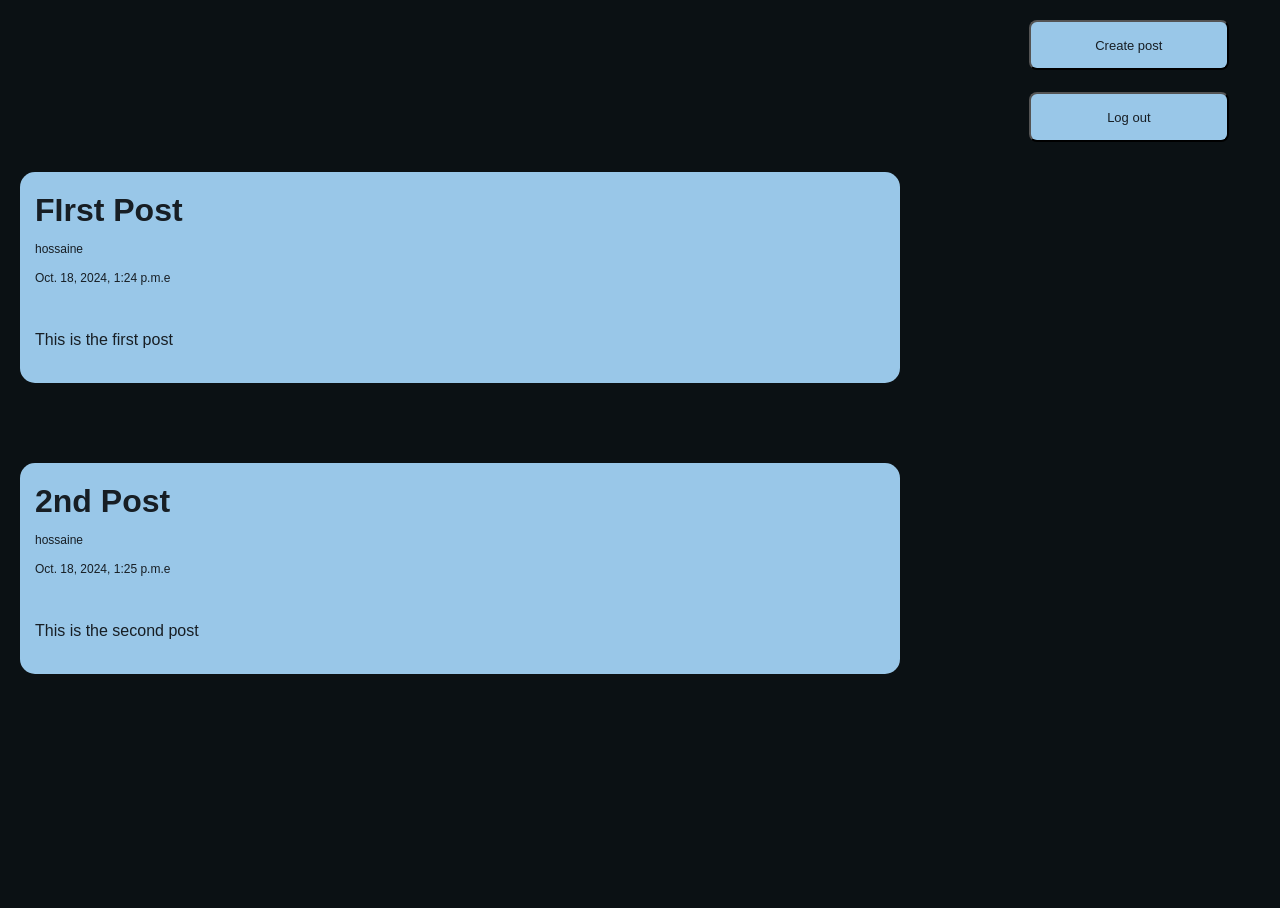
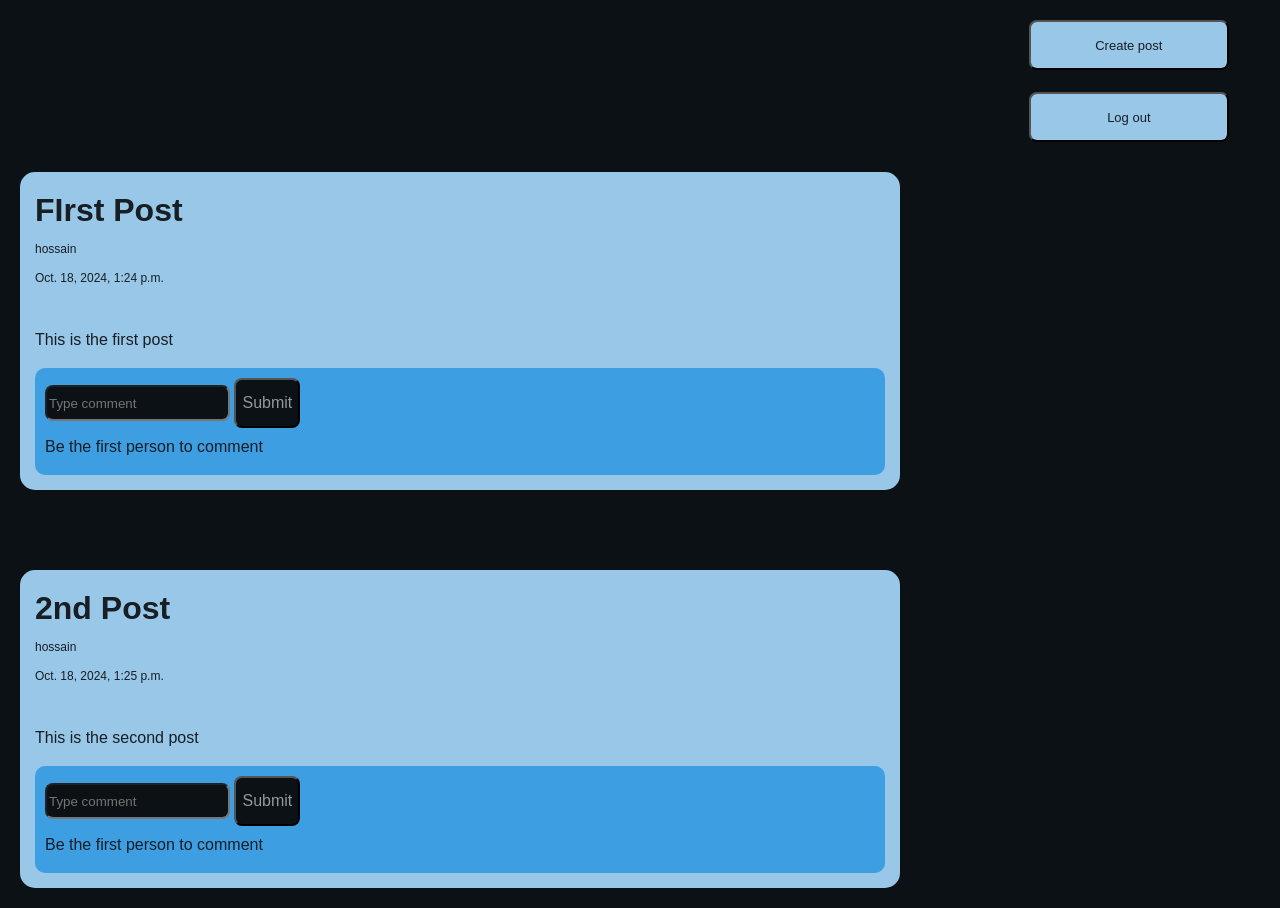
Before and after one commit to Mudassir-razi/BlogPost, a Django app: template post/templates/dashboard.html in a window 1280 px wide. Before the commit the page ends 674 px from the top, so only its background shows below. Run offline with Django 5.2, Linux system fonts and the light colour scheme; the template is opened without the code that fills it: values that come from a table or form of the project are taken from there, others are empty; data comes from the database, SQL or seed files in the repository; both versions use the stored data as it was after the commit.

Commit message:
Comment functionality has been added

```diff
--- a/post/forms.py
+++ b/post/forms.py
@@ -7,3 +7,10 @@ class Form_createPost(forms.ModelForm):
     class Meta:
         model = models.post
         fields = ['title', 'content']
+
+
+class Form_createComment(forms.ModelForm):
+
+     class Meta:
+        model = models.comment
+        fields = ['content', 'origin_post']
--- a/post/models.py
+++ b/post/models.py
@@ -12,3 +12,14 @@ class post(models.Model):
 
     def __str__(self):
         return self.title
+
+
+#comment model
+class comment(models.Model):
+    content = models.CharField(max_length=2000)
+    author = models.CharField(max_length=150)
+    date = models.DateTimeField()
+    origin_post = models.ForeignKey(post, on_delete=models.CASCADE, related_name="comment_set")
+
+    def __str__(self):
+        return self.content[:5]+"..."
--- a/post/templates/dashboard.html
+++ b/post/templates/dashboard.html
@@ -24,11 +24,42 @@ Online HTML, CSS and JavaScript editor to run code online.
         {% for p in posts %}
       <div class="formHolderBox">
       <h1 class="leftAlignedText">{{p.title}}</h1>
-      <p class="postDate">{{p.writer}}e</p>
-      <p class="postDate">{{p.date}}e</p>
+      <p class="postDate">{{p.writer}}</p>
+      <p class="postDate">{{p.date}}</p>
       <br>
       <p class="postContent">{{p.content}}
       </p>
+
+
+      <!-- Edit Start-->
+
+      <div style="background-color: #3e9ee2; padding: 10px; border-radius: 10px;">
+
+        <!-- Comment form -->
+        <form action="" method="post">
+          {% csrf_token %}
+          <input class="inputBox"  id="{{comment_form.content.id_for_label}}" name="{{comment_form.content.name}}" placeholder="Type comment"> </input>
+          <input name="{{comment_form.origin_post.name}}" value="{{p.id}}" hidden> </input>
+          <button class="buttonBox" type="submit" name="action" value="comment">Submit</button>
+        </form>
+
+
+        <!-- Comments -->
+          {% if p.comments %}
+            {% for comment in p.comments %}
+            <div style="background-color: #1388db; padding: 5px; margin: 5px;">
+              <p class="postContent"> <b>{{comment.author}}</b> {{comment.content}}</p>
+                <p class="postDate">{{comment.date}}</p>
+            </div>
+            {% endfor %}
+          {% else %}
+            <p class="leftAlignedText">Be the first person to comment</p>
+          {% endif %}
+        <!-- Comments end -->
+
+      </div>
+      <!-- Edit End-->
+
       </div>
       {% endfor %}
       {% else %}
```
Also changed, not shown: Note.md (added, +9 -0 lines), blogpost/settings.py (+9 -9 lines), post/views.py (+14 -2 lines), db.sqlite3, post/migrations/0001_initial.py (deleted), post/migrations/0002_alter_post_content.py (deleted), post/migrations/__init__.py (deleted), reg/migrations/__init__.py (deleted).
